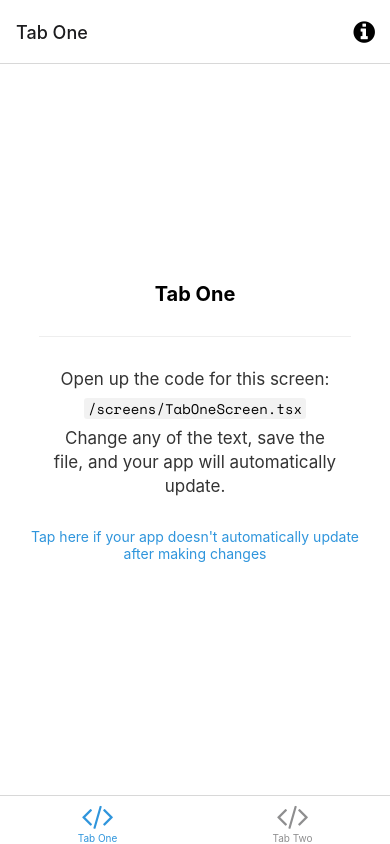
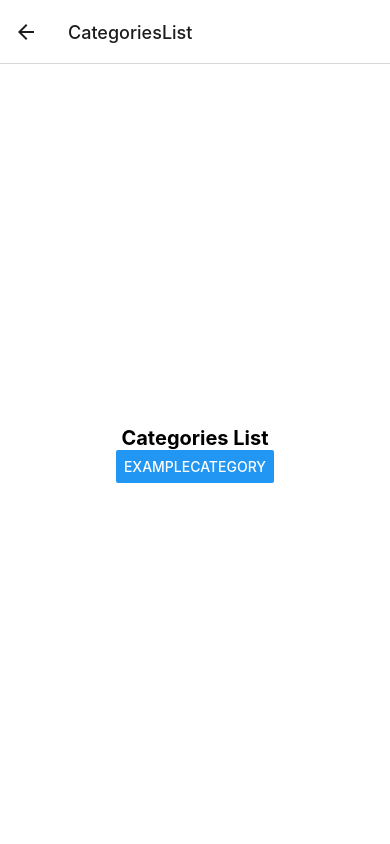
Before and after one commit to OlgaAleshina/Canteen-expo, a React Native app: screen /CategoriesList in a window 390 px wide. Built offline with nearby package versions, Linux system fonts and the light colour scheme; what expo-linking would draw is missing.

Commit message:
initial commit: set routing

```diff
--- a/navigation/LinkingConfiguration.ts
+++ b/navigation/LinkingConfiguration.ts
@@ -27,6 +27,9 @@ const linking: LinkingOptions<RootStackParamList> = {
           },
         },
       },
+      CategoriesList: 'categoriesList',
+      Category: 'category',
+      Cart: 'cart',
       Modal: 'modal',
       NotFound: '*',
     },
--- a/navigation/index.tsx
+++ b/navigation/index.tsx
@@ -14,8 +14,11 @@ import Colors from '../constants/Colors';
 import useColorScheme from '../hooks/useColorScheme';
 import ModalScreen from '../screens/ModalScreen';
 import NotFoundScreen from '../screens/NotFoundScreen';
-import TabOneScreen from '../screens/TabOneScreen';
-import TabTwoScreen from '../screens/TabTwoScreen';
+import TabOneScreen from '../screens/welcomeScreens/QRScreen';
+import TabTwoScreen from '../screens/welcomeScreens/RestaurantsScreen';
+import CartScreen from "../screens/CartScreen";
+import CategoriesListScreen from "../screens/CategoriesListScreen";
+import CategoryScreen from "../screens/CategoryScreen";
 import { RootStackParamList, RootTabParamList, RootTabScreenProps } from '../types';
 import LinkingConfiguration from './LinkingConfiguration';
 
@@ -43,6 +46,9 @@ function RootNavigator() {
       <Stack.Group screenOptions={{ presentation: 'modal' }}>
         <Stack.Screen name="Modal" component={ModalScreen} />
       </Stack.Group>
+      <Stack.Screen name="CategoriesList" component={CategoriesListScreen} />
+      <Stack.Screen name="Category" component={CategoryScreen} />
+      <Stack.Screen name="Cart" component={CartScreen} />
     </Stack.Navigator>
   );
 }
@@ -66,7 +72,7 @@ function BottomTabNavigator() {
         name="TabOne"
         component={TabOneScreen}
         options={({ navigation }: RootTabScreenProps<'TabOne'>) => ({
-          title: 'Tab One',
+          title: 'QR',
           tabBarIcon: ({ color }) => <TabBarIcon name="code" color={color} />,
           headerRight: () => (
             <Pressable
@@ -88,7 +94,7 @@ function BottomTabNavigator() {
         name="TabTwo"
         component={TabTwoScreen}
         options={{
-          title: 'Tab Two',
+          title: 'Restaurants',
           tabBarIcon: ({ color }) => <TabBarIcon name="code" color={color} />,
         }}
       />
--- /dev/null
+++ b/screens/CartScreen.tsx
@@ -0,0 +1,26 @@
+import { StatusBar } from 'expo-status-bar';
+import * as React from 'react';
+import { Platform, StyleSheet } from 'react-native';
+
+import { Text, View } from '../components/Themed';
+
+export default function CartScreen() {
+  return (
+    <View style={styles.container}>
+      <Text style={styles.title}>Cart Screen</Text>
+      <StatusBar style={Platform.OS === 'ios' ? 'light' : 'auto'} />
+    </View>
+  );
+}
+
+const styles = StyleSheet.create({
+  container: {
+    flex: 1,
+    alignItems: 'center',
+    justifyContent: 'center',
+  },
+  title: {
+    fontSize: 20,
+    fontWeight: 'bold',
+  },
+});
--- /dev/null
+++ b/screens/CategoriesListScreen.tsx
@@ -0,0 +1,34 @@
+import { StatusBar } from 'expo-status-bar';
+import * as React from 'react';
+import { Platform, StyleSheet, Button } from 'react-native';
+
+import { RootTabScreenProps } from '../types';
+import { Text, View } from '../components/Themed';
+
+export default function CategoriesListScreen({navigation}: RootTabScreenProps) {
+
+  const goToCategory= () => {
+    navigation.navigate("Category")
+  }
+  return (
+    <View style={styles.container}>
+      <Text style={styles.title}>Categories List</Text>
+
+      <Button title="exampleCategory" onPress={goToCategory} />
+      {/* Use a light status bar on iOS to account for the black space above the modal */}
+      <StatusBar style={Platform.OS === 'ios' ? 'light' : 'auto'} />
+    </View>
+  );
+}
+
+const styles = StyleSheet.create({
+  container: {
+    flex: 1,
+    alignItems: 'center',
+    justifyContent: 'center',
+  },
+  title: {
+    fontSize: 20,
+    fontWeight: 'bold',
+  },
+});
--- /dev/null
+++ b/screens/CategoryScreen.tsx
@@ -0,0 +1,28 @@
+import { StatusBar } from 'expo-status-bar';
+import * as React from 'react';
+import { Platform, StyleSheet } from 'react-native';
+
+import { Text, View } from '../components/Themed';
+
+export default function CategoryScreen() {
+  return (
+    <View style={styles.container}>
+      <Text style={styles.title}>Category Screen</Text>
+
+      {/* Use a light status bar on iOS to account for the black space above the modal */}
+      <StatusBar style={Platform.OS === 'ios' ? 'light' : 'auto'} />
+    </View>
+  );
+}
+
+const styles = StyleSheet.create({
+  container: {
+    flex: 1,
+    alignItems: 'center',
+    justifyContent: 'center',
+  },
+  title: {
+    fontSize: 20,
+    fontWeight: 'bold',
+  },
+});
--- a/screens/TabTwoScreen.tsx
+++ /dev/null
@@ -1,32 +0,0 @@
-import * as React from 'react';
-import { StyleSheet } from 'react-native';
-
-import EditScreenInfo from '../components/EditScreenInfo';
-import { Text, View } from '../components/Themed';
-
-export default function TabTwoScreen() {
-  return (
-    <View style={styles.container}>
-      <Text style={styles.title}>Tab Two</Text>
-      <View style={styles.separator} lightColor="#eee" darkColor="rgba(255,255,255,0.1)" />
-      <EditScreenInfo path="/screens/TabTwoScreen.tsx" />
-    </View>
-  );
-}
-
-const styles = StyleSheet.create({
-  container: {
-    flex: 1,
-    alignItems: 'center',
-    justifyContent: 'center',
-  },
-  title: {
-    fontSize: 20,
-    fontWeight: 'bold',
-  },
-  separator: {
-    marginVertical: 30,
-    height: 1,
-    width: '80%',
-  },
-});
--- a/screens/TabOneScreen.tsx
+++ b/screens/welcomeScreens/QRScreen.tsx
@@ -1,16 +1,13 @@
 import * as React from 'react';
 import { StyleSheet } from 'react-native';
 
-import EditScreenInfo from '../components/EditScreenInfo';
-import { Text, View } from '../components/Themed';
-import { RootTabScreenProps } from '../types';
+import { Text, View } from '../../components/Themed';
+import { RootTabScreenProps } from '../../types';
 
 export default function TabOneScreen({ navigation }: RootTabScreenProps<'TabOne'>) {
   return (
     <View style={styles.container}>
-      <Text style={styles.title}>Tab One</Text>
-      <View style={styles.separator} lightColor="#eee" darkColor="rgba(255,255,255,0.1)" />
-      <EditScreenInfo path="/screens/TabOneScreen.tsx" />
+      <Text style={styles.title}>QR Code</Text>
     </View>
   );
 }
--- /dev/null
+++ b/screens/welcomeScreens/RestaurantsScreen.tsx
@@ -0,0 +1,45 @@
+import * as React from 'react';
+import { StyleSheet } from 'react-native';
+
+import EditScreenInfo from '../../components/EditScreenInfo';
+import { Text, View } from '../../components/Themed';
+import { FlatList, Button } from "react-native";
+import { RootTabScreenProps } from '../../types';
+
+export default function TabTwoScreen({navigation}: RootTabScreenProps<'TabOne'>) {
+
+  const goToRestaurant = () => {
+    navigation.navigate("CategoriesList")
+  }
+  return (
+    <View style={styles.container}>
+      <View style={styles.separator} lightColor="#eee" darkColor="rgba(255,255,255,0.1)" />
+      <EditScreenInfo path="/screens/TabTwoScreen.tsx" />
+
+      <FlatList
+        data={[
+          {key: 'студенец'},
+          {key: 'второй ресторан'},
+        ]}
+        renderItem={({item}) => <Button title={item.key} onPress={goToRestaurant}>{item.key}</Button>}
+      />
+    </View>
+  );
+}
+
+const styles = StyleSheet.create({
+  container: {
+    flex: 1,
+    alignItems: 'center',
+    justifyContent: 'center',
+  },
+  title: {
+    fontSize: 20,
+    fontWeight: 'bold',
+  },
+  separator: {
+    marginVertical: 30,
+    height: 1,
+    width: '80%',
+  },
+});
--- a/types.tsx
+++ b/types.tsx
@@ -17,6 +17,9 @@ export type RootStackParamList = {
   Root: NavigatorScreenParams<RootTabParamList> | undefined;
   Modal: undefined;
   NotFound: undefined;
+  Cart: undefined;
+  CategoriesList: undefined;
+  Category: undefined;
 };
 
 export type RootStackScreenProps<Screen extends keyof RootStackParamList> = NativeStackScreenProps<
@@ -27,6 +30,7 @@ export type RootStackScreenProps<Screen extends keyof RootStackParamList> = Nati
 export type RootTabParamList = {
   TabOne: undefined;
   TabTwo: undefined;
+
 };
 
 export type RootTabScreenProps<Screen extends keyof RootTabParamList> = CompositeScreenProps<
```
